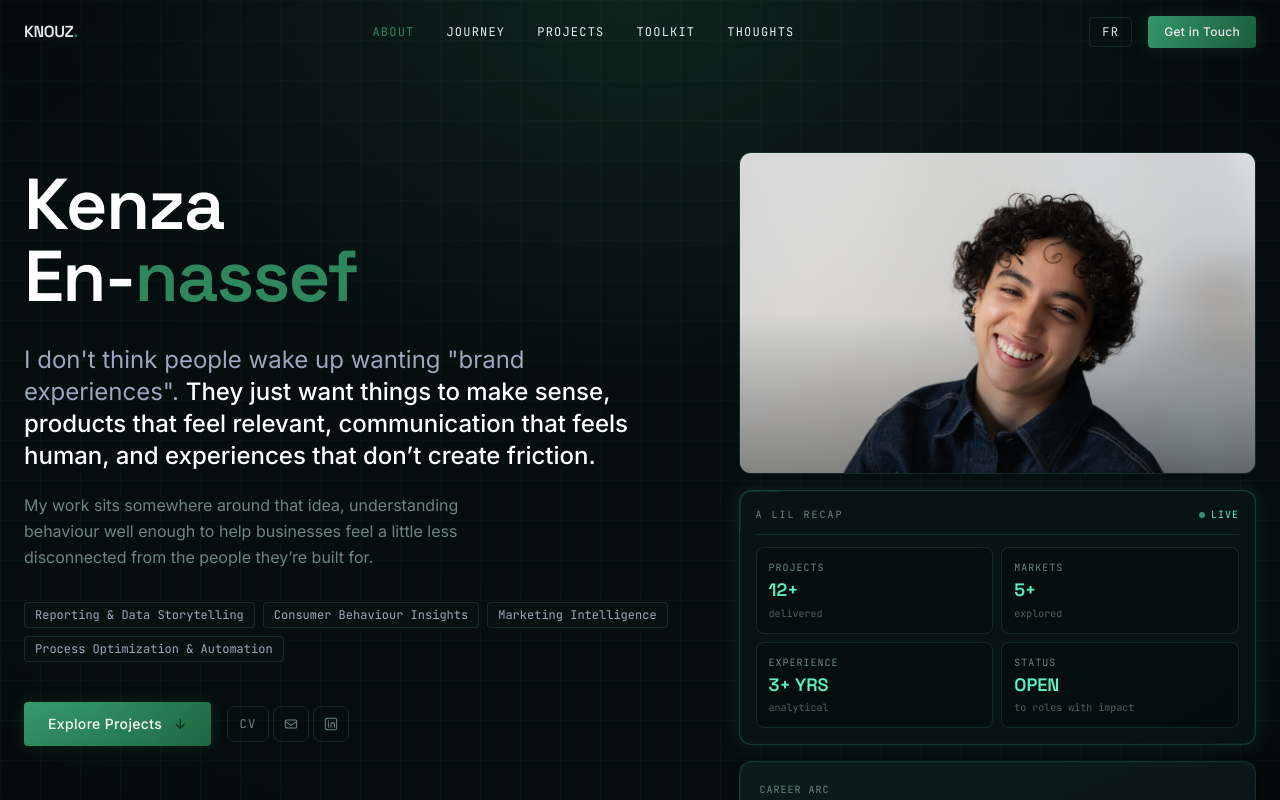
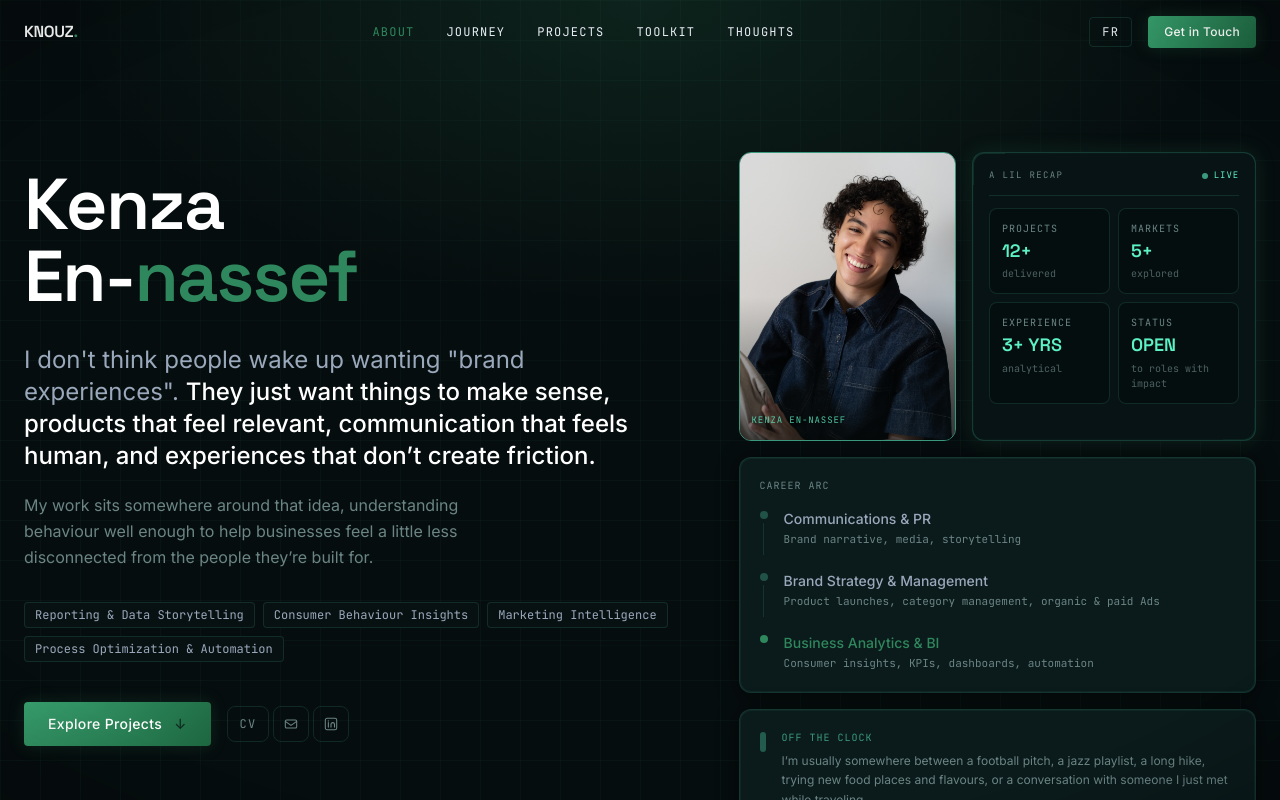
Before and after one commit to knouzz/portfolio-kenza, a React (Vite) app: page / in a window 1280 px wide. Shown: the top 800 px of the page. Built offline with nearby package versions, Linux system fonts and the light colour scheme.

Commit message:
Redesign photo integration: portrait beside KPI panel, proper aspect ratio
Co-Authored-By: Claude Sonnet 4.6 <noreply@anthropic.com>

```diff
--- a/src/components/About.jsx
+++ b/src/components/About.jsx
@@ -143,32 +143,34 @@ export default function About() {
           {/* ── RIGHT: Intelligence Panel ────────────────────── */}
           <div className="w-full lg:w-[42%] flex flex-col gap-4 opacity-0" style={{ animation: 'revealUp 0.8s cubic-bezier(0.16,1,0.3,1) forwards 0.4s' }}>
 
-            {/* Photo */}
-            <div className="relative rounded-xl overflow-hidden border border-border" style={{ background: 'rgba(8,17,18,0.60)' }}>
+            {/* Photo + KPI side by side */}
+            <div className="flex gap-4">
+              {/* Portrait */}
+              <div className="relative rounded-xl overflow-hidden border border-border/60 shrink-0" style={{ width: '42%' }}>
+                <div className="aspect-[3/4]">
                   <img
                     src="/kenza.jpg"
                     alt="Kenza En-Nassef"
-                className="w-full object-cover object-top"
-                style={{ maxHeight: '320px' }}
+                    className="w-full h-full object-cover object-center"
                   />
-              <div className="absolute inset-0 bg-gradient-to-t from-bg/40 via-transparent to-transparent pointer-events-none" />
+                </div>
+                <div className="absolute inset-0 bg-gradient-to-t from-bg/60 via-transparent to-transparent pointer-events-none" />
+                <div className="absolute bottom-3 left-3 right-3">
+                  <p className="font-mono text-[9px] tracking-widest text-kpi/80 leading-relaxed">KENZA EN-NASSEF</p>
+                </div>
               </div>
 
               {/* KPI panel */}
-            <div className="relative glass-panel rounded-xl p-4 glow-amber-sm">
-              <div className="absolute top-0 left-0 w-10 h-10 border-t border-l border-amber/20 rounded-tl-xl pointer-events-none" />
-              <div className="absolute bottom-0 right-0 w-10 h-10 border-b border-r border-amber/10 rounded-br-xl pointer-events-none" />
-
-              {/* Panel header */}
+              <div className="flex-1 relative glass-panel rounded-xl p-4 glow-amber-sm">
+                <div className="absolute top-0 left-0 w-8 h-8 border-t border-l border-amber/20 rounded-tl-xl pointer-events-none" />
+                <div className="absolute bottom-0 right-0 w-8 h-8 border-b border-r border-amber/10 rounded-br-xl pointer-events-none" />
                 <div className="flex items-center justify-between mb-3 pb-3 border-b border-border">
-                <p className="font-mono text-[10px] tracking-[0.2em] text-text-dim">{hero.panel.system}</p>
+                  <p className="font-mono text-[9px] tracking-[0.15em] text-text-dim">{hero.panel.system}</p>
                   <div className="flex items-center gap-1.5">
                     <span className="w-1.5 h-1.5 rounded-full bg-status-green animate-pulse" />
-                  <span className="font-mono text-[10px] text-status-green tracking-widest">{hero.panel.status}</span>
+                    <span className="font-mono text-[9px] text-status-green tracking-widest">{hero.panel.status}</span>
                   </div>
                 </div>
-
-              {/* Metrics grid */}
                 <div className="grid grid-cols-2 gap-2">
                   {hero.panel.metrics.map((m, i) => (
                     <MetricTile
@@ -183,6 +185,7 @@ export default function About() {
                       duration={1400 + i * 200}
                     />
                   ))}
+                </div>
               </div>
             </div>
 
```
Lines whose indentation alone changed are shown as unchanged.
